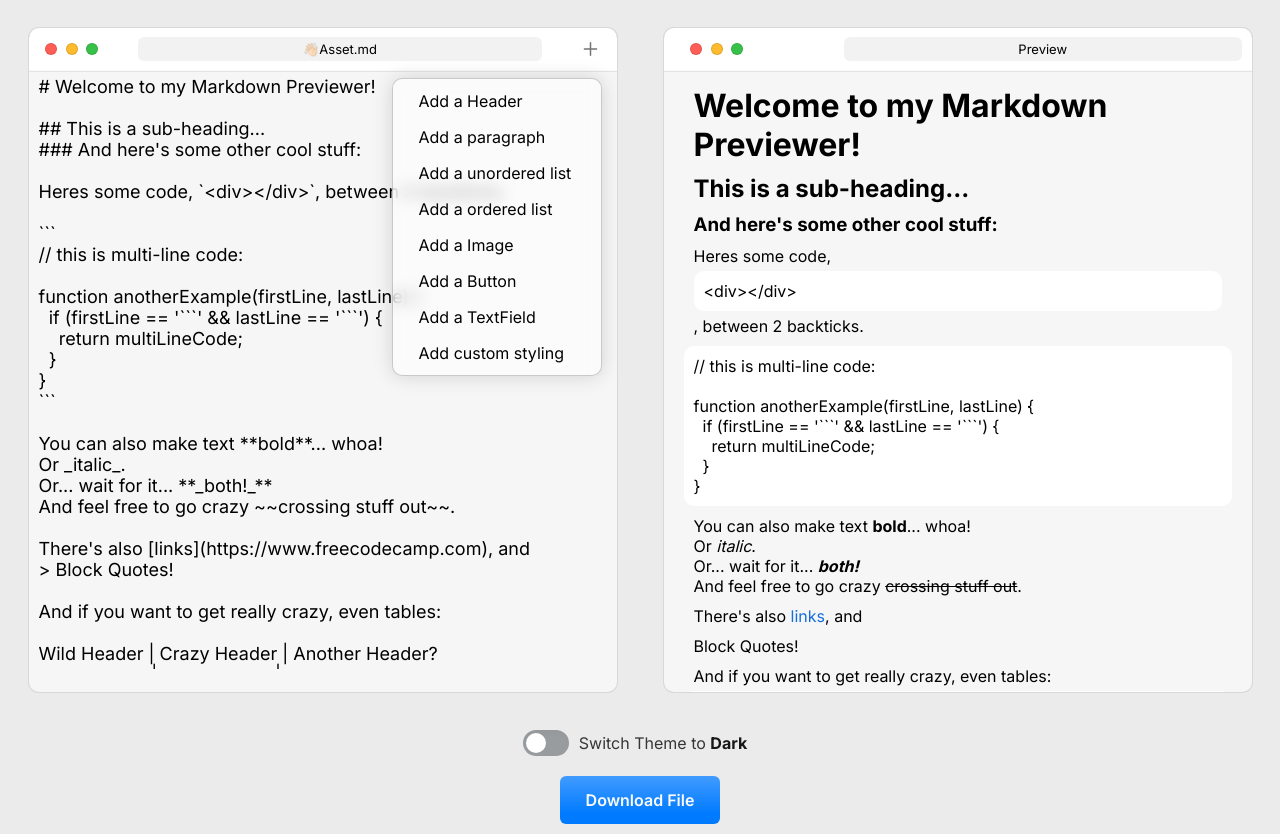
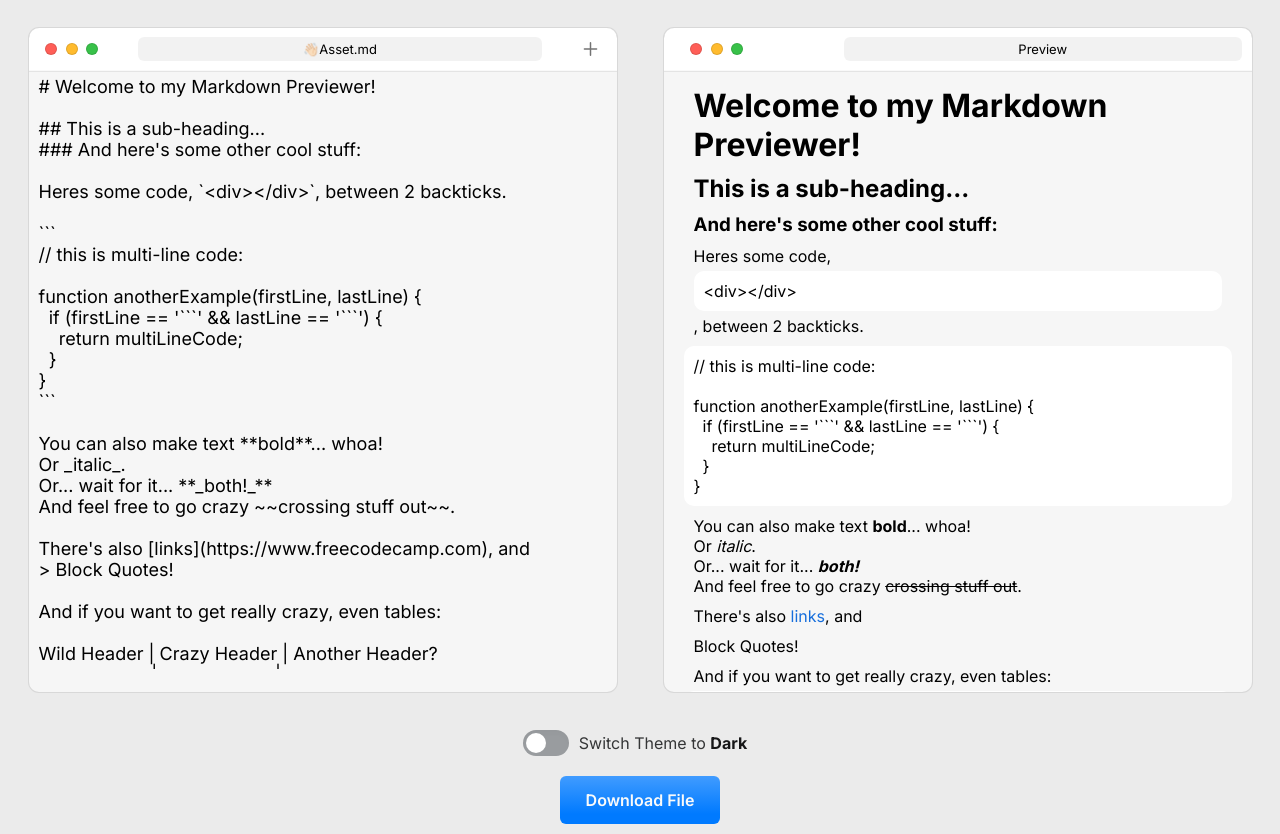
Before and after one commit to haneenmahd/markdown-previewer, a React (Create React App) app: page / in a window 1280 px wide. Built offline with nearby package versions, Linux system fonts and the light colour scheme; what @splitbee/web would draw is missing.

Commit message:
Update index.js

```diff
--- a/src/components/DropDown/index.js
+++ b/src/components/DropDown/index.js
@@ -2,7 +2,7 @@ import React from "react";
 import './styles.css';
 
 const DropDown = (props) => (
-    <div className={`dropdown-container ${props.isOpen ? "drop-open" : null }`}>
+    <div className={`dropdown-container ${props.isOpen ? "drop-close" : null }`}>
         {props.children}
     </div>
 );
```
